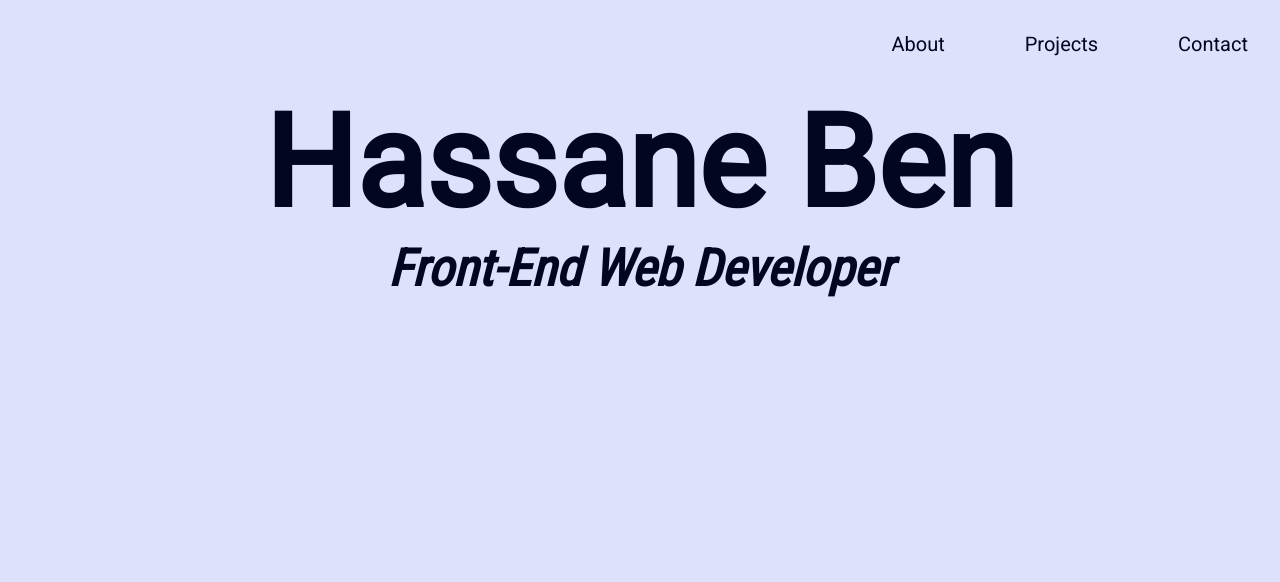
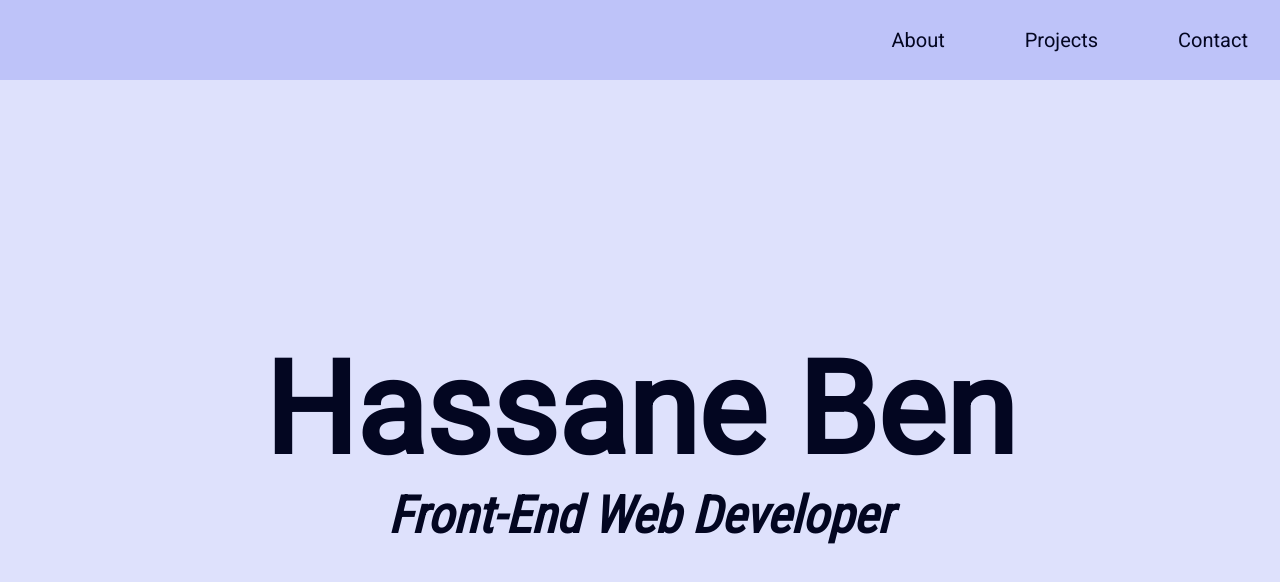
Before and after one commit to Hassane24/portfolio, a React (Create React App) app: page / in a window 1280 px wide. Shown: the top 582 px of the page. Built offline with nearby package versions, Linux system fonts and the light colour scheme.

Commit message:
changed styling of the nav bar

```diff
--- a/src/App.tsx
+++ b/src/App.tsx
@@ -1,10 +1,10 @@
-import "./App.css";
+import styles from "./App.module.css";
 import { LandingPage } from "./components/LandingPage";
 import { NavBar } from "./components/NavBar";
 
 function App() {
   return (
-    <div className="App">
+    <div className={styles.app}>
       <NavBar />
       <LandingPage />
     </div>
--- a/src/styles/navBar.module.css
+++ b/src/styles/navBar.module.css
@@ -1,11 +1,16 @@
+.navbar {
+  background-color: var(--secondary-light);
+  height: var(--navbar-height);
+  display: flex;
+  align-items: center;
+  padding-right: 2rem;
+  justify-content: flex-end;
+}
+
 .navbar > ul {
   list-style-type: none;
   display: flex;
   column-gap: 5rem;
-  justify-content: flex-end;
-  margin: 0;
-  padding: 2rem;
-  margin-left: auto;
 }
 
 .listitem {
```
Also changed, not shown: src/App.css (deleted).
